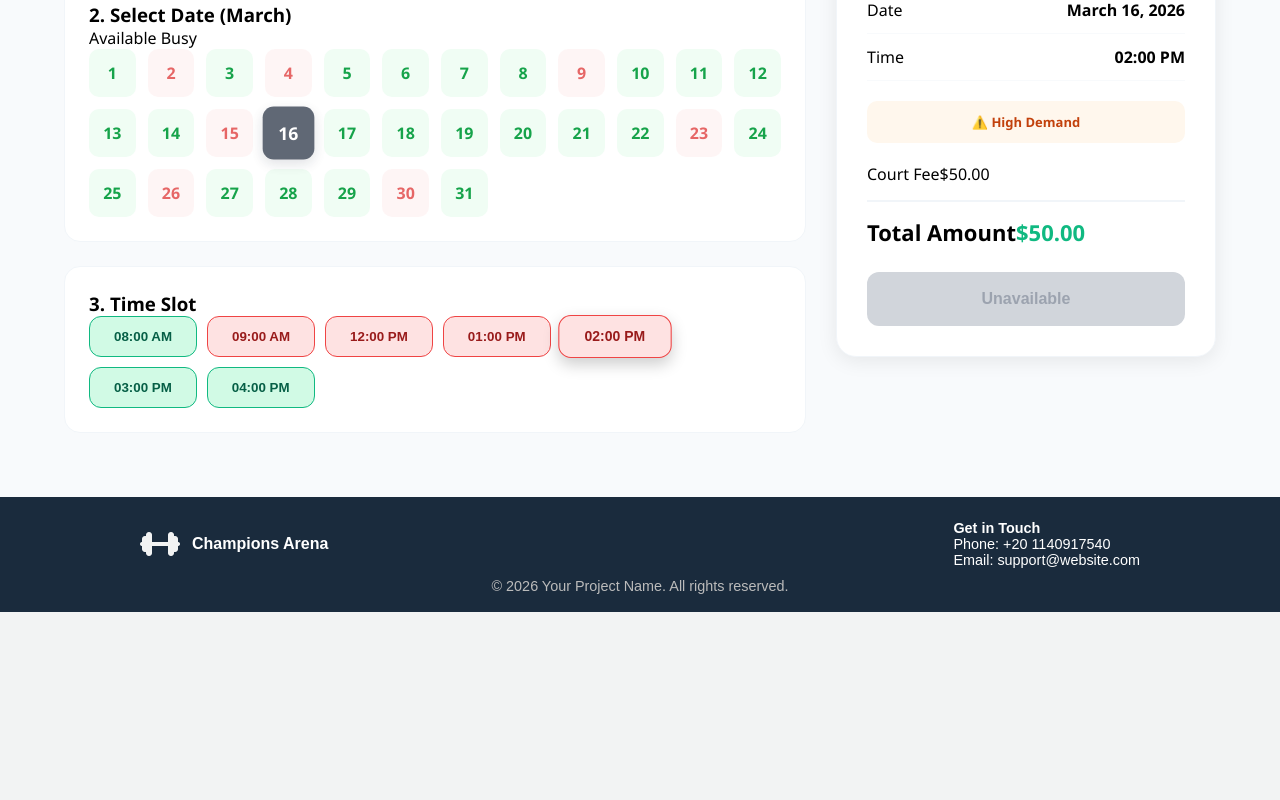
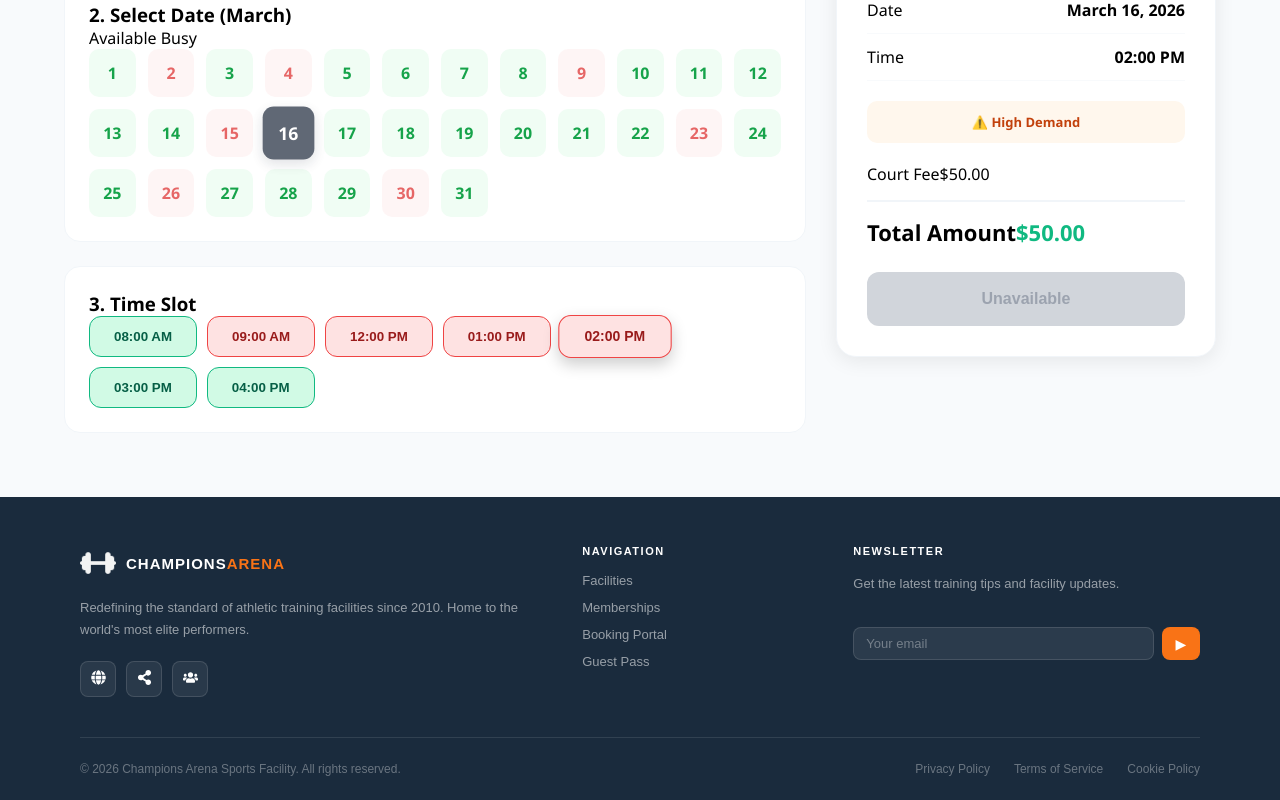
Before and after one commit to leenaayoussef/Sports-Facility, a React (Vite) app: page /booking in a window 1280 px wide. Shown: the part 381-1181 px from the top of the page. Before the commit the page ends 993 px from the top, so only its background shows below. Built offline with nearby package versions, Linux system fonts and the light colour scheme.

Commit message:
Footer adjusted, Some edits to the payment/home/membership and booking

```diff
--- a/package.json
+++ b/package.json
@@ -14,6 +14,7 @@
     "html2canvas": "^1.4.1",
     "react": "^19.2.4",
     "react-dom": "^19.2.4",
+    "react-icons": "^5.6.0",
     "react-router-dom": "^7.13.1"
   },
   "devDependencies": {
--- a/src/App.jsx
+++ b/src/App.jsx
@@ -24,15 +24,16 @@ function App() {
         <Navbar />
 
         <Routes>
+          <Route path="/" element={<Home />} />
           <Route path="/Home" element={<Home />} />
           <Route path="/booking" element={<Booking />} />
-          <Route path="/memberships" element={<Membership />} />
+          <Route path="/Membership" element={<Membership />} />
           <Route path="/facilities" element={<Facilities />} />
           <Route path="/payment" element={<Payment />} />
-          {/* <Route path="/profile" element={<Profile />} /> */}
+          <Route path="/profile" element={<Profile />} />
           <Route path="/tour" element={<Tour />} />
-          {/* <Route path="/signup" element={<Signup />} /> */}
-          {/* <Route path="/login" element={<Login />} /> */}
+          <Route path="/signup" element={<Signup />} />
+          <Route path="/login" element={<Login />} />
 
         </Routes>
         <Footer />
--- a/src/Components/Footer.css
+++ b/src/Components/Footer.css
@@ -1,4 +1,4 @@
-.footer {
+/* .footer {
   background-color: #1A2B3D;
   color: white;
   padding: 18px 0;
@@ -53,13 +53,6 @@
 }
 
 
-/* .footer-logo {
-  height: 50px;
-  width: auto;
-  display: block;
-  max-width: 100%;
-  margin-bottom: 10px;
-} */
 
 .footer-copyright {
   text-align: center;
@@ -83,4 +76,197 @@
 .Icon-footer {
   height: 40px;
   width: auto;
+} */
+
+.footer {
+  background: #1a2b3d;
+  color: white;
+  padding: 48px 80px 24px;
 }
+
+.footer-top {
+  display: grid;
+  grid-template-columns: 2fr 1fr 1.5fr;
+  gap: 40px;
+  padding-bottom: 40px;
+  border-bottom: 0.5px solid rgba(255, 255, 255, 0.1);
+}
+
+
+.footer-logo {
+  display: flex;
+  align-items: center;
+  gap: 10px;
+  margin-bottom: 16px;
+}
+
+.logo-icon {
+  width: 36px;
+  height: 36px;
+  object-fit: contain;
+  border-radius: 6px;
+}
+
+
+.logo-text {
+  font-weight: 800;
+  font-size: 15px;
+  letter-spacing: 1px;
+  color: white;
+}
+
+.logo-accent {
+  color: #f97316;
+}
+
+.footer-desc {
+  font-size: 13px;
+  color: rgba(255, 255, 255, 0.55);
+  line-height: 1.7;
+  margin: 0 0 20px;
+}
+
+.footer-socials {
+  display: flex;
+  gap: 10px;
+}
+
+.social-btn {
+  background: rgba(227, 225, 225, 0.08);
+  border: 1px solid rgba(255, 255, 255, 0.12);
+  border-radius: 8px;
+  width: 36px;
+  height: 36px;
+  cursor: pointer;
+  font-size: 14px;
+  color: white;
+  transition: background 0.2s ease;
+}
+
+.social-btn:hover {
+  background: rgba(255, 255, 255, 0.15);
+}
+
+
+.footer-col {
+  display: flex;
+  flex-direction: column;
+  gap: 12px;
+}
+
+.footer-col-title {
+  font-size: 11px;
+  font-weight: 700;
+  letter-spacing: 1.5px;
+  color: white;
+  margin: 0 0 4px;
+}
+
+.footer-link {
+  font-size: 13px;
+  color: rgba(255, 255, 255, 0.55);
+  text-decoration: none;
+  transition: color 0.2s ease;
+}
+
+.footer-link:hover {
+  color: white;
+}
+
+
+.footer-newsletter {
+  display: flex;
+  gap: 8px;
+}
+
+.newsletter-input {
+  flex: 1;
+  background: rgba(255, 255, 255, 0.08);
+  border: 1px solid rgba(255, 255, 255, 0.12);
+  border-radius: 8px;
+  padding: 8px 12px;
+  color: white;
+  font-size: 13px;
+  outline: none;
+}
+
+.newsletter-input::placeholder {
+  color: rgba(255, 255, 255, 0.35);
+}
+
+.newsletter-input:focus {
+  border-color: rgba(255, 255, 255, 0.3);
+}
+
+.newsletter-btn {
+  background: #f97316;
+  border: none;
+  border-radius: 8px;
+  width: 38px;
+  color: white;
+  font-size: 14px;
+  cursor: pointer;
+  transition: background 0.2s ease;
+}
+
+.newsletter-btn:hover {
+  background: #ea6c0a;
+}
+
+
+.footer-bottom {
+  display: flex;
+  justify-content: space-between;
+  align-items: center;
+  padding-top: 24px;
+}
+
+.footer-copy {
+  font-size: 12px;
+  color: rgba(255, 255, 255, 0.35);
+  margin: 0;
+}
+
+.footer-legal {
+  display: flex;
+  gap: 24px;
+}
+
+.footer-legal-link {
+  font-size: 12px;
+  color: rgba(255, 255, 255, 0.35);
+  text-decoration: none;
+  transition: color 0.2s ease;
+}
+
+.footer-legal-link:hover {
+  color: white;
+}
+
+
+@media (max-width: 768px) {
+  .footer {
+    padding: 40px 24px 24px;
+  }
+
+  .footer-top {
+    grid-template-columns: 1fr 1fr;
+    gap: 32px;
+  }
+
+  .footer-brand {
+    grid-column: 1 / -1;
+  }
+
+  .footer-bottom {
+    flex-direction: column;
+    gap: 16px;
+    text-align: center;
+  }
+}
+
+@media (max-width: 480px) {
+  .footer-top {
+    grid-template-columns: 1fr;
+  }
+}
--- a/src/Components/Footer.jsx
+++ b/src/Components/Footer.jsx
@@ -1,31 +1,89 @@
 import React from 'react';
 import './Footer.css';
 import logo from '../assets/dumbbell.png';
+import { Link } from "react-router-dom";
+import { FaGlobe, FaShareAlt, FaUsers } from "react-icons/fa";
 
 
+
+
+// function Footer() {
+
+//   return (
+//     <footer className="footer">
+//       <div className="footer-container">
+
+//         <div className="footer-brand">
+//           <img src={logo} alt="Logo" className='Icon-footer'></img>
+//           <p>Champions Arena</p>
+//         </div>
+
+
+//         <div className="footer-contact">
+//           <h4>Get in Touch</h4>
+//           <p>Phone: +20 1140917540</p>
+//           <p>Email: support@website.com</p>
+//         </div>
+//       </div>
+
+//       <div className="footer-divider"></div>
+
+//       <div className="footer-copyright">
+//         <p>© 2026 Your Project Name. All rights reserved.</p>
+//       </div>
+//     </footer>
+//   );
+// }
 function Footer() {
-
   return (
     <footer className="footer">
-      <div className="footer-container">
+      <div className="footer-top">
+
 
         <div className="footer-brand">
-          <img src={logo} alt="Logo" className='Icon-footer'></img>
-          <p>Champions Arena</p>
+          <div className="footer-logo">
+            <img src={logo} alt="Logo" className="logo-icon" />
+            <span className="logo-text">CHAMPIONS<span className="logo-accent">ARENA</span></span>
+          </div>
+          <p className="footer-desc">
+            Redefining the standard of athletic training facilities since 2010. Home to the world's most elite performers.
+          </p>
+          <div className="footer-socials">
+            <button className="social-btn"><FaGlobe size={15} /></button>
+            <button className="social-btn"><FaShareAlt size={15} /></button>
+            <button className="social-btn"><FaUsers size={15} /></button>
+          </div>
         </div>
 
 
-        <div className="footer-contact">
-          <h4>Get in Touch</h4>
-          <p>Phone: +20 1140917540</p>
-          <p>Email: support@website.com</p>
+        <div className="footer-col">
+          <h4 className="footer-col-title">NAVIGATION</h4>
+          <Link to="/facilities" className="footer-link">Facilities</Link>
+          <Link to="/memberships" className="footer-link">Memberships</Link>
+          <Link to="/bookings" className="footer-link">Booking Portal</Link>
+          <Link to="/guest" className="footer-link">Guest Pass</Link>
         </div>
+
+
+        <div className="footer-col">
+          <h4 className="footer-col-title">NEWSLETTER</h4>
+          <p className="footer-desc">Get the latest training tips and facility updates.</p>
+          <div className="footer-newsletter">
+            <input type="email" placeholder="Your email" className="newsletter-input" />
+            <button className="newsletter-btn">▶</button>
+          </div>
+        </div>
+
       </div>
 
-      <div className="footer-divider"></div>
 
-      <div className="footer-copyright">
-        <p>© 2026 Your Project Name. All rights reserved.</p>
+      <div className="footer-bottom">
+        <p className="footer-copy">© 2026 Champions Arena Sports Facility. All rights reserved.</p>
+        <div className="footer-legal">
+          <Link to="/privacy" className="footer-legal-link">Privacy Policy</Link>
+          <Link to="/terms" className="footer-legal-link">Terms of Service</Link>
+          <Link to="/cookies" className="footer-legal-link">Cookie Policy</Link>
+        </div>
       </div>
     </footer>
   );
--- a/src/Components/Home.css
+++ b/src/Components/Home.css
@@ -50,6 +50,7 @@
 }
 
 .hero-title {
+  color: white;
   font-size: clamp(38px, 6vw, 80px);
   letter-spacing: -0.06em;
   line-height: 1.05;
--- a/src/Components/Membership.css
+++ b/src/Components/Membership.css
@@ -1,11 +1,11 @@
-/* Membership Page Style */
+
 .membership-page {
   font-family: 'Montserrat', sans-serif;
   background-color: #F2F3F3;
   min-height: 100vh;
 }
 
-/* Hero Section */
+
 .membership-hero {
   display: flex;
   flex-direction: column;
@@ -16,7 +16,7 @@
   margin: 0 auto;
 }
 
-.hero-tag {
+.hero-tagg {
   display: inline-block;
   background-color: #E5E7E9;
   color: #1A2B3D;
@@ -29,7 +29,7 @@
   text-align: center;
 }
 
-.hero-title {
+.hero-titlee {
   font-size: 60px;
   white-space: nowrap;
   font-weight: 800;
@@ -39,7 +39,7 @@
   text-align: center;
 }
 
-.hero-subtitle {
+.hero-subtitlee {
   font-size: 18px;
   color: #4A5568;
   max-width: 650px;
@@ -49,7 +49,7 @@
   text-align: center;
 }
 
-/* Price Section */
+
 .pricing-section {
   padding: 32px 32px 64px;
 }
@@ -263,7 +263,7 @@
   color: #CBD5E0;
 }
 
-/* Comparison Section */
+
 .comparison-section {
   padding: 64px 32px;
   background: white;
@@ -352,9 +352,9 @@
   font-weight: 500;
 }
 
-/* CTA Section */
+
 .cta-section {
-  background: #1A2B3D;
+  background: #0a1a2a;
   padding: 60px 2px;
   display: flex;
   align-items: center;
@@ -455,7 +455,6 @@
   display: block;
 }
 
-/* Responsive Design */
 @media (max-width: 992px) {
   .hero-title {
     font-size: 44px;
--- a/src/pages/Booking.jsx
+++ b/src/pages/Booking.jsx
@@ -21,7 +21,7 @@ function Booking() {
   const sports = [
     { name: "Tennis", price: 50 },
     { name: "Basketball", price: 40 },
-    { name: "Futsal", price: 60 },
+    { name: "Soccer", price: 60 },
     { name: "Volleyball", price: 35 }
   ];
 
@@ -51,7 +51,7 @@ function Booking() {
 
       <div className="booking-grid">
         <div className="booking-left">
-          {/* 1. Sport Selection */}
+
           <div className="card hover-effect">
             <h3>1. Choose Sport</h3>
             <div className="sports">
@@ -67,7 +67,7 @@ function Booking() {
             </div>
           </div>
 
-          {/* 2. Calendar */}
+
           <div className="card hover-effect">
             <div className="card-header">
               <h3>2. Select Date (March)</h3>
@@ -92,7 +92,7 @@ function Booking() {
             </div>
           </div>
 
-          {/* 3. Time Slots */}
+
           <div className="card hover-effect">
             <h3>3. Time Slot</h3>
             <div className="times-grid">
@@ -109,7 +109,7 @@ function Booking() {
           </div>
         </div>
 
-        {/* 4. Booking Summary */}
+
         <div className="booking-right">
           <div className="summary-card sticky-summary">
             <h3 className="summary-title">Booking Summary</h3>
--- a/src/pages/Membership.jsx
+++ b/src/pages/Membership.jsx
@@ -1,5 +1,8 @@
 import '../Components/Membership.css';
 import { Link } from 'react-router-dom';
+import gymInterior from '../assets/gym-interior.jpg';
+import '../Components/Membership.css';
+
 
 function Membership() {
   const plans = [
@@ -59,17 +62,16 @@ function Membership() {
     <>
 
       <div className="membership-page">
-        {/* Hero Section */}
+
         <section className="membership-hero">
-          <span className="hero-tag">ELEVATE YOUR GAME</span>
-          <h1 className="hero-title">THE VIP EXPERIENCE</h1>
-          <p className="hero-subtitle">
+          <span className="hero-tagg">ELEVATE YOUR GAME</span>
+          <h1 className="hero-titlee">THE VIP EXPERIENCE</h1>
+          <p className="hero-subtitlee">
             Join the elite tier of athletes. Choose a membership plan designed to
             push your limits and maximize your potential at Champions Arena.
           </p>
         </section>
 
-        {/* Pricing Cards */}
         <section className="pricing-section">
           <div className="pricing-cards">
             {plans.map((plan, index) => (
@@ -108,7 +110,6 @@ function Membership() {
           </div>
         </section>
 
-        {/* Comparison Table */}
         <section className="comparison-section">
           <h2 className="section-title">BENEFITS COMPARISON</h2>
           <p className="section-subtitle">Find the right plan for your fitness journey.</p>
@@ -161,7 +162,6 @@ function Membership() {
           </div>
         </section>
 
-        {/* CTA Section */}
         <section className="cta-section">
           <div className="cta-content">
             <h2 className="cta-title">TRAIN LIKE A CHAMPION.</h2>
@@ -176,10 +176,8 @@ function Membership() {
             </div>
           </div>
           <div className="cta-image">
-            <img
-              src="\src\assets\gym-interior.jpg"
-              alt="Gym interior"
-            />
+          <img src={gymInterior} alt="Gym interior" />
+
           </div>
         </section>
       </div>
--- a/src/pages/Payment.css
+++ b/src/pages/Payment.css
@@ -3,7 +3,7 @@
   justify-content: center;
   align-items: center;
   min-height: 100vh;
-  background: linear-gradient(135deg, #667eea 0%, #764ba2 100%);
+background: linear-gradient(135deg, #dbeafe 0%, #bfdbfe 100%);
   padding: 20px;
 }
 
@@ -101,7 +101,7 @@ input:focus {
 }
 
 .pay-button {
-  background: linear-gradient(135deg, #667eea 0%, #764ba2 100%);
+  background: linear-gradient(135deg, #f97316 0%, #c84804 100%);
   color: white;
   border: none;
   padding: 15px;
```
Also changed, not shown: src/Components/Booking.css (+0 -7 lines), 1 other file (tests, documents, lock files or other folders).
